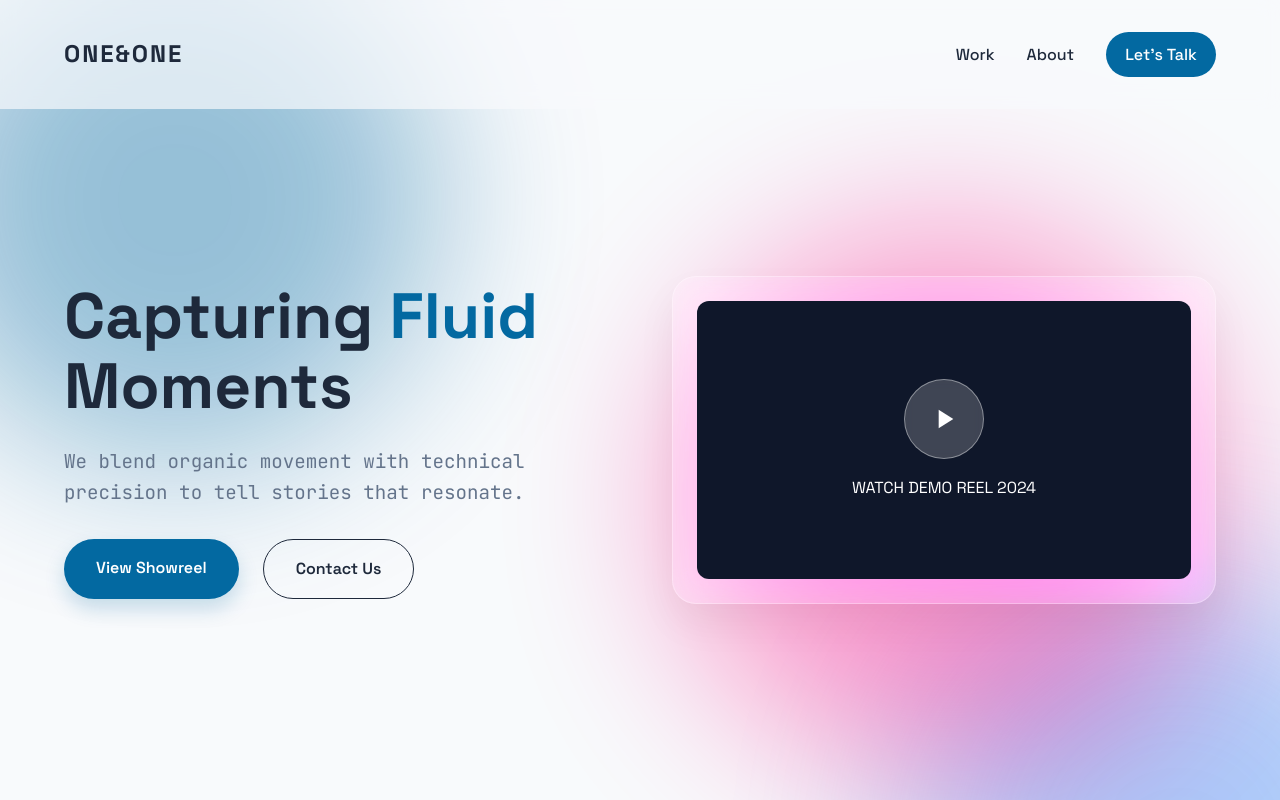
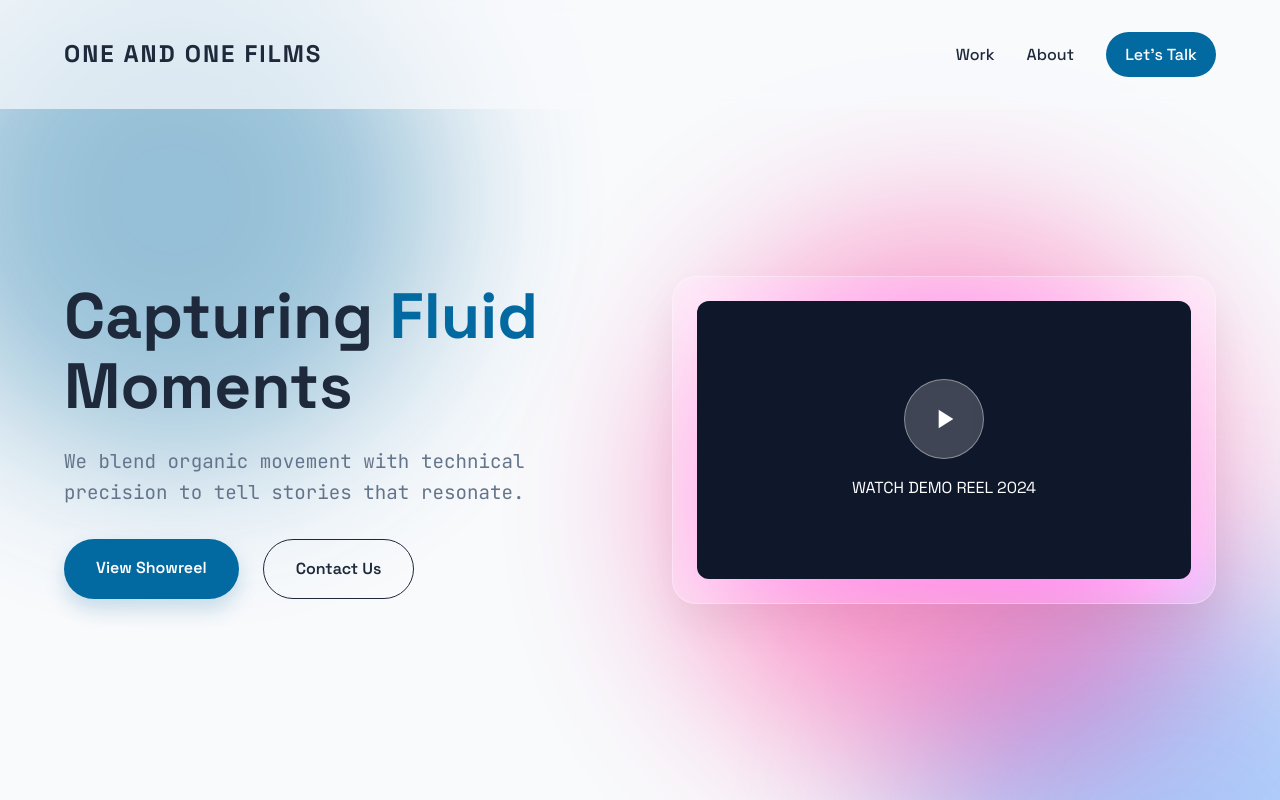
Before and after one commit to kapdisagar/oneandonefilms, a plain HTML site: page index.html in a window 1280 px wide. Shown: the top 800 px of the page. Drawn offline with Linux system fonts and the light colour scheme.

Commit message:
Update logo to full name: ONE AND ONE FILMS

```diff
--- a/index.html
+++ b/index.html
@@ -27,7 +27,7 @@
     </div>
 
     <nav>
-        <div class="logo">ONE&ONE</div>
+        <div class="logo">ONE AND ONE FILMS</div>
         <div class="nav-links">
             <a href="#work">Work</a>
             <a href="#about">About</a>
```
